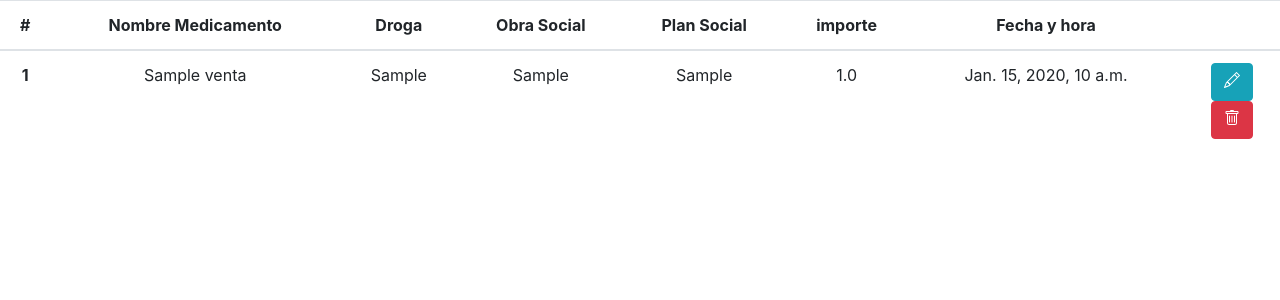
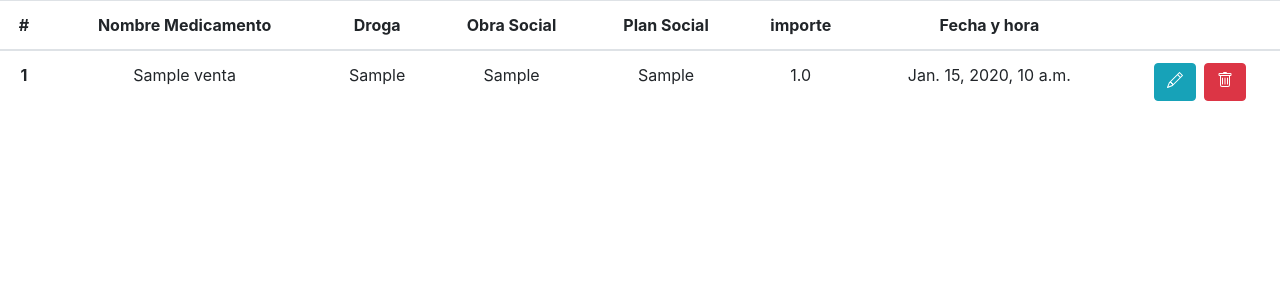
Before and after one commit to MatiArea/PooPython, a Django app: page /ventas/ in a window 1280 px wide. Shown: the part 56-356 px from the top of the page. Run offline with Django 3.2, Linux system fonts and the light colour scheme; tables that the repository leaves empty hold one stand-in row (values such as "Sample post"); some libraries are stand-ins or nearby versions.

Commit message:
Change buttons in index.html (ventas)

```diff
--- a/ejemploFarmaciaDjango/venta/templates/venta/index.html
+++ b/ejemploFarmaciaDjango/venta/templates/venta/index.html
@@ -36,6 +36,8 @@
                     <td class="text-center">{{venta.importe}}</td>
                     <td class="text-center">{{venta.fechaHoraVenta}}</td>
                     <td class="text-center">
+                        <div style="display:flex;flex-direction:row;flex-wrap:nowrap;justify-content:center;align-items:flex-start;align-content:flex-start;">
+                            <div class="mr-2">
                                 <form action="modificar/{{venta.id}}" method="GET">
                                     <button type="submit" class="btn btn-info">
                                                 <svg width="1em" height="1em" viewBox="0 0 16 16" class="bi bi-pencil click" fill="currentColor" xmlns="http://www.w3.org/2000/svg" >
@@ -43,6 +45,8 @@
                                                 </svg>
                                             </button>
                                 </form>
+                            </div>
+                            <div>
                                 <form action="eliminar/{{venta.id}}" method="GET">
                                     <button type="submit" class="btn btn-danger">
                                                 <svg width="1em" height="1em" viewBox="0 0 16 16" class="bi bi-trash click" fill="currentColor" xmlns="http://www.w3.org/2000/svg">
@@ -51,6 +55,8 @@
                                                 </svg>
                                             </button>
                                 </form>
+                            </div>
+                        </div>
                     </td>
                 </tr>
                 {% endfor %}
```
Lines whose indentation alone changed are shown as unchanged.
